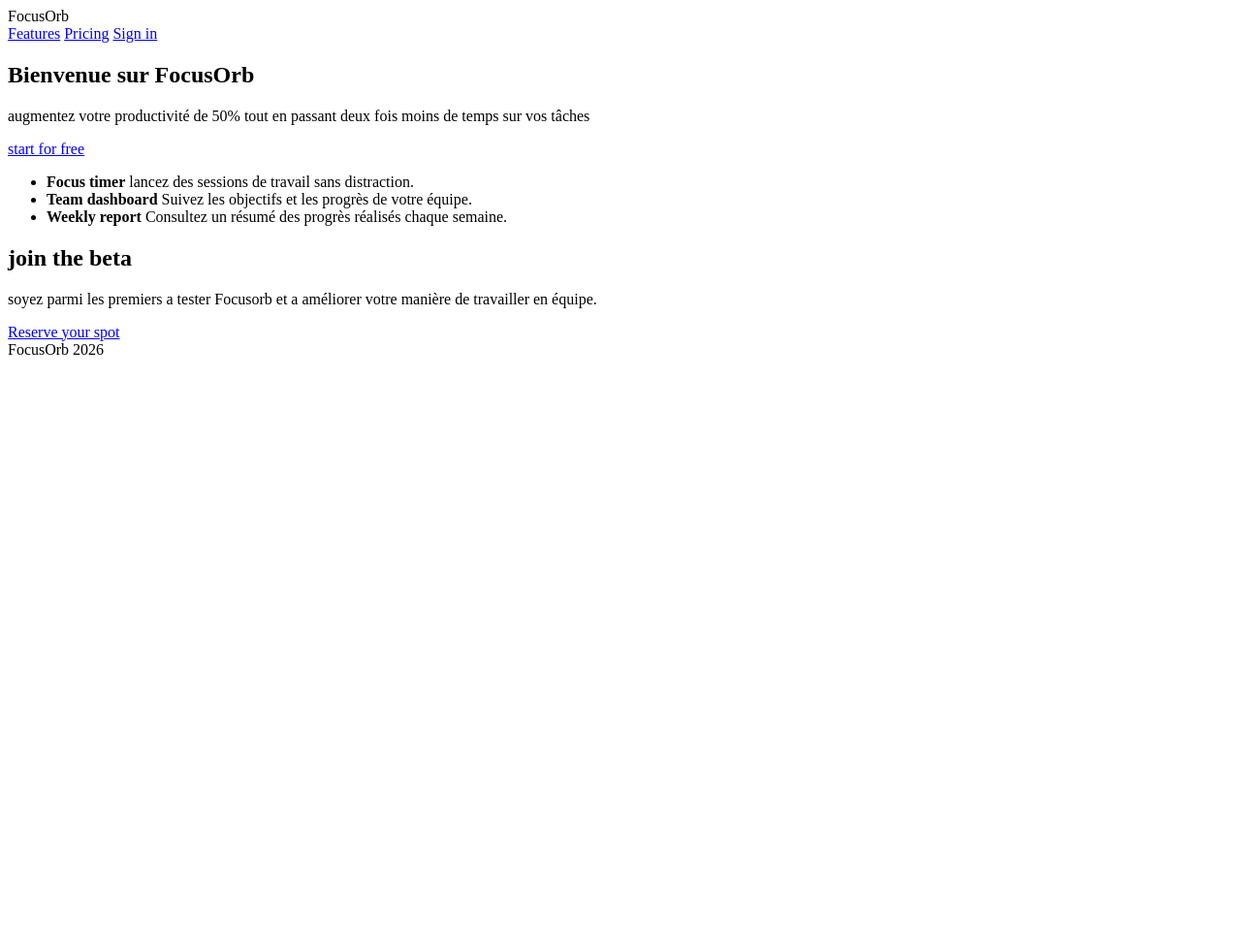
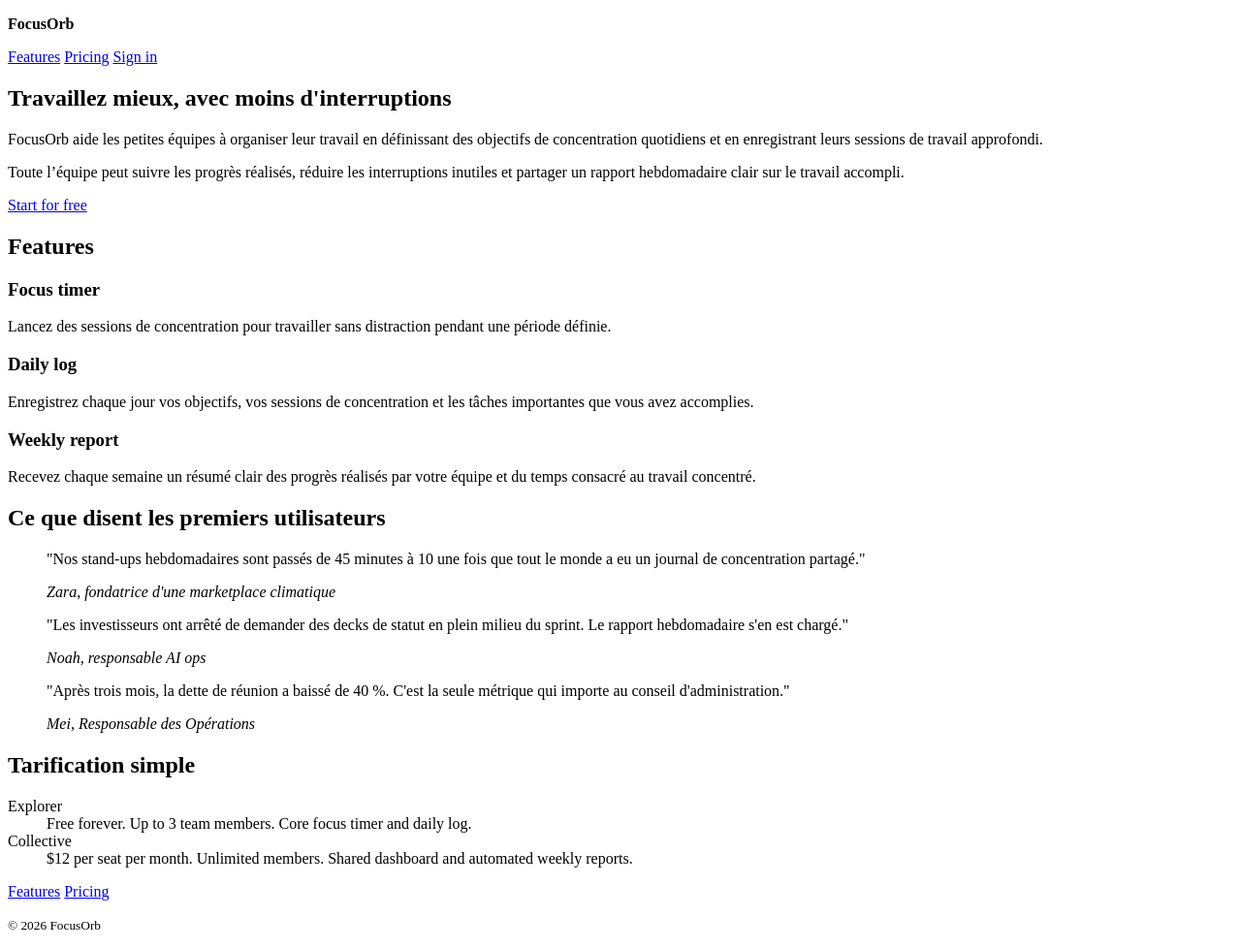
Before and after one commit to robindevoucoux1-cmyk/focusorb, a plain HTML site: page indexe.html in a window 1280 px wide. Shown: the whole page at 97% size. Before the commit the page ends 800 px from the top, so only its background shows below. Drawn offline with Linux system fonts and the light colour scheme.

Commit message:
update FocusOrb semantic structure

```diff
--- a/indexe.html
+++ b/indexe.html
@@ -1,49 +1,142 @@
 <!DOCTYPE html>
 <html lang="fr">
+
 <head>
     <title>FocusOrb</title>
 </head>
+
 <body>
+
     <header>
-    FocusOrb
-    <nav>
-        <a href="#">Features</a>
-        <a href="#">Pricing</a>
-        <a href="#">Sign in</a>
+        <p><strong>FocusOrb</strong></p>
+
+        <nav aria-label="Main">
+            <a href="#features">Features</a>
+            <a href="#pricing">Pricing</a>
+            <a href="#waitlist">Sign in</a>
         </nav>
     </header>
-    <section>
-    <h1>Bienvenue sur FocusOrb
-    </h1>
+
+
+    <main>
+
+        <section aria-labelledby="hero-title">
+            <h1 id="hero-title">Travaillez mieux, avec moins d'interruptions</h1>
+
             <p>
-    augmentez <span>votre productivité</span> de 50% tout en passant deux fois moins de temps sur vos tâches
+                FocusOrb aide les petites équipes à organiser leur travail en définissant
+                des objectifs de concentration quotidiens et en enregistrant leurs sessions
+                de travail approfondi.
             </p>
-<a href="#">start for free </a>
+
+            <p>
+                Toute l’équipe peut suivre les progrès réalisés, réduire les interruptions
+                inutiles et partager un rapport hebdomadaire clair sur le travail accompli.
+            </p>
+
+            <a href="#waitlist">Start for free</a>
         </section>
-    <section>
-        <ul>
-            <li>
-          <strong>
-            Focus timer</strong> lancez des sessions de travail sans distraction.
-            </li>
-            <li>
-    <strong>Team dashboard</strong> Suivez les objectifs et les progrès de votre équipe.
-</li>
 
-<li>
-    <strong>Weekly report</strong> Consultez un résumé des progrès réalisés chaque semaine.
-</li>
-        </ul>
+
+        <section id="features" aria-labelledby="features-title">
+
+            <h2 id="features-title">Features</h2>
+
+            <article>
+                <h3>Focus timer</h3>
+                <p>
+                    Lancez des sessions de concentration pour travailler sans distraction
+                    pendant une période définie.
+                </p>
+            </article>
+
+            <article>
+                <h3>Daily log</h3>
+                <p>
+                    Enregistrez chaque jour vos objectifs, vos sessions de concentration
+                    et les tâches importantes que vous avez accomplies.
+                </p>
+            </article>
+
+            <article>
+                <h3>Weekly report</h3>
+                <p>
+                    Recevez chaque semaine un résumé clair des progrès réalisés par votre
+                    équipe et du temps consacré au travail concentré.
+                </p>
+            </article>
+
         </section>
-    <section>
-    <h2>join the beta </h2>
+
+
+        <section aria-labelledby="voices-title">
+
+            <h2 id="voices-title">Ce que disent les premiers utilisateurs</h2>
+
+            <blockquote>
                 <p>
-        soyez parmi les premiers a tester Focusorb et a améliorer votre manière de travailler en équipe.
+                    "Nos stand-ups hebdomadaires sont passés de 45 minutes à 10 une fois
+                    que tout le monde a eu un journal de concentration partagé."
                 </p>
-    <a href="#">Reserve your spot </a>
+                <cite>Zara, fondatrice d'une marketplace climatique</cite>
+            </blockquote>
+
+            <blockquote>
+                <p>
+                    "Les investisseurs ont arrêté de demander des decks de statut en plein
+                    milieu du sprint. Le rapport hebdomadaire s'en est chargé."
+                </p>
+                <cite>Noah, responsable AI ops</cite>
+            </blockquote>
+
+            <blockquote>
+                <p>
+                    "Après trois mois, la dette de réunion a baissé de 40 %. C'est la seule
+                    métrique qui importe au conseil d'administration."
+                </p>
+                <cite>Mei, Responsable des Opérations</cite>
+            </blockquote>
+
         </section>
+
+
+        <section id="pricing" aria-labelledby="pricing-title">
+
+            <h2 id="pricing-title">Tarification simple</h2>
+
+            <dl>
+
+                <dt>Explorer</dt>
+                <dd>
+                    Free forever. Up to 3 team members. Core focus timer and daily log.
+                </dd>
+
+                <dt>Collective</dt>
+                <dd>
+                    $12 per seat per month. Unlimited members. Shared dashboard and
+                    automated weekly reports.
+                </dd>
+
+            </dl>
+
+        </section>
+
+    </main>
+
+
     <footer>
-        FocusOrb 2026
+
+        <nav aria-label="Footer">
+            <a href="#features">Features</a>
+            <a href="#pricing">Pricing</a>
+        </nav>
+
+        <p>
+            <small>&copy; 2026 FocusOrb</small>
+        </p>
+
     </footer>
+
 </body>
+
 </html>
```
Lines whose indentation alone changed are shown as unchanged.
